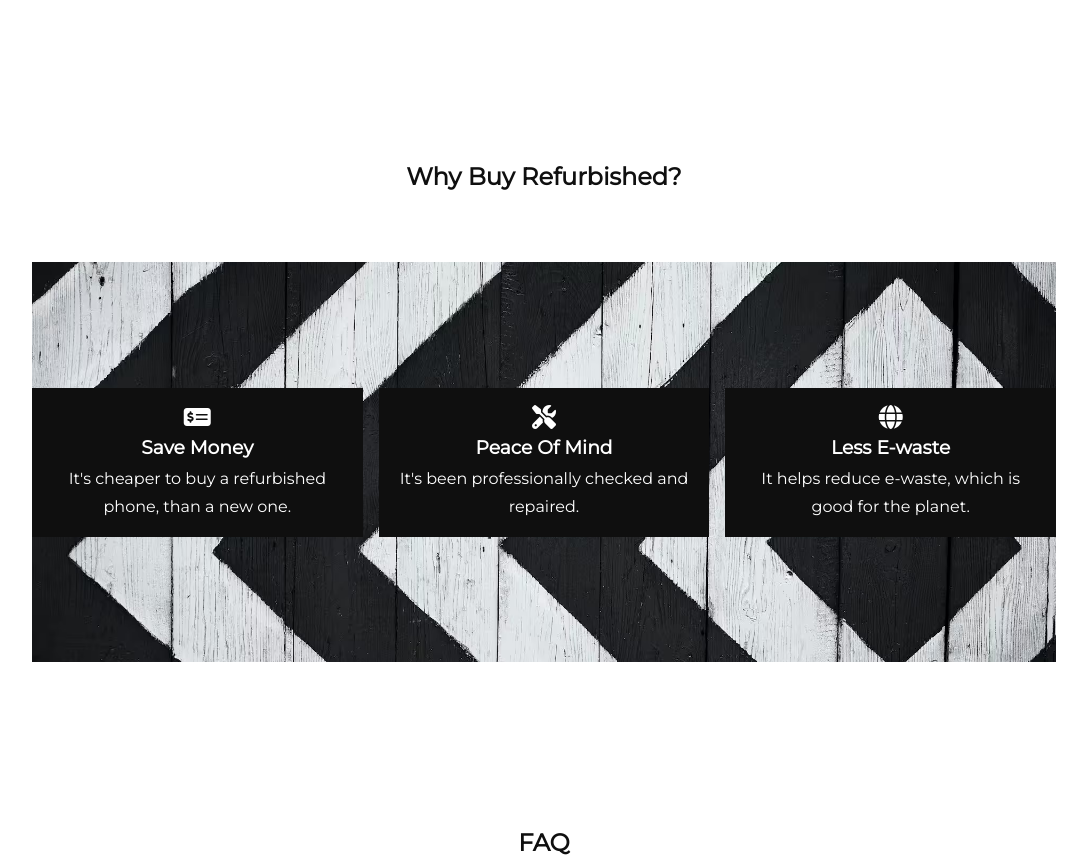
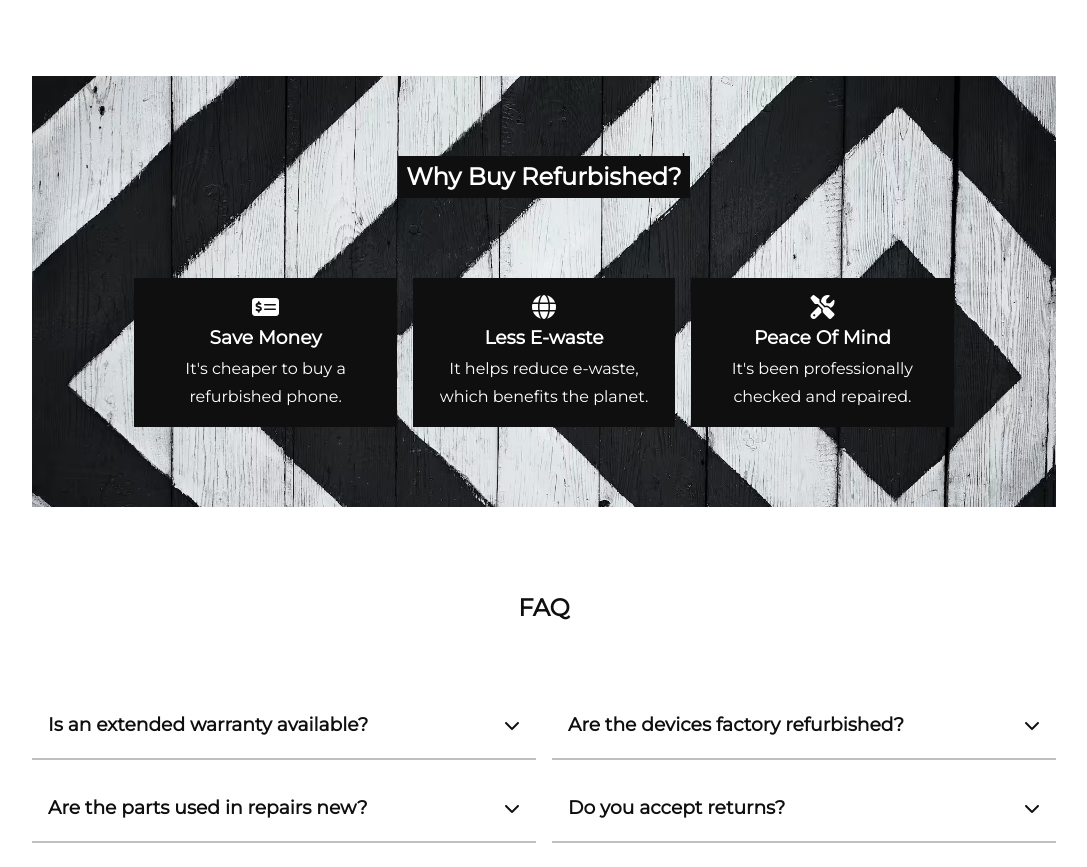
Before and after one commit to cgathua/mockup2, a plain HTML site: page index.html in a window 1280 px wide. Shown: the part 1281-2148 px from the top of the page, without its empty margins (96-1183 px from the left). Drawn offline with Linux system fonts and the light colour scheme.

Commit message:
edit: files

```diff
--- a/index.html
+++ b/index.html
@@ -138,19 +138,19 @@
             <article class="refurb">
                 <i class="fa-solid fa-money-check-dollar fa-xl" aria-hidden="true"></i>
                 <h3 class="text">Save Money</h3>
-                <p class="p-text">It's cheaper to buy a refurbished phone, than a new one.</p>
+                <p class="p-text">It's cheaper to buy a refurbished phone.</p>
             </article>
             <!--END OF FIRST ARTICLE-->
+            <article class="refurb">
+                <i class="fa-solid fa-globe fa-xl" aria-hidden="true"></i>
+                <h3 class="text">Less E-waste</h3>
+                <p class="p-text">It helps reduce e-waste, which benefits the planet.</p>
+            </article>
+            <!--END OF SECOND ARTICLE-->
             <article class="refurb">
                 <i class="fa-solid fa-screwdriver-wrench fa-xl" aria-hidden="true"></i>
                 <h3 class="text">Peace Of Mind</h3>
                 <p class="p-text">It's been professionally checked and repaired.</p>
-            </article>
-            <!--END OF SECOND ARTICLE-->
-            <article class="refurb">
-                <i class="fa-solid fa-globe fa-xl" aria-hidden="true"></i>
-                <h3 class="text">Less E-waste</h3>
-                <p class="p-text">It helps reduce e-waste, which is good for the planet.</p>
             </article>
             <!--END OF THIRD ARTICLE-->
         </div>
@@ -229,8 +229,8 @@
             <form action="contact-form" method="post" class="form">
                 <fieldset>
                     <legend>
-                        <label id="first name"> First Name <input type="text" name="First Name" placeholder="First Name" aria-labelledby="first name" required></label>
-                        <label id="last name"> Last Name <input type="text" name="Last Name" placeholder="Last Name" aria-labelledby="last name" required></label>
+                        <label id="official name"> First Name <input type="text" name="First Name" placeholder="First Name" aria-labelledby="official name" required></label>
+                        <label id="legal name"> Last Name <input type="text" name="Last Name" placeholder="Last Name" aria-label="legal name" required></label>
                         <label id="email"> Email <input type="email" name="Email Address" placeholder="Enter Your Email" aria-labelledby="email" required></label>
                     </legend>
                 </fieldset>
--- a/style.css
+++ b/style.css
@@ -5,7 +5,7 @@
     --secondary-color: #0F0F0F;
     --tertiary-color: #575757;
     --alternate-color: #FFFFFF;
-    --active-color: #A32B0A;
+    --active-color: #2E2EFF;
     --desktop-container: 80%;
     --mobile-container: 90%;
     --transition: all 0.3s linear;
@@ -216,23 +216,36 @@ section[id="phones"] h3 {
 /* END OF PHONES STYLING */
 
 
-section[id="refurbished"] .container {
+section[id="refurbished"] {
     background-image: url("images/pexels-david-bartus-963278.avif");
     background-color: var(--alternate-color);
-    height: 50vh;
+    height: 100%;
+    width: 80%;
     background-position: center;
     background-repeat: no-repeat;
     background-size: cover;
+    align-items: center;
+    margin: 0 auto;
 }
 
 section[id="refurbished"] .text, .p-text, .fa-money-check-dollar,
-.fa-screwdriver-wrench, .fa-globe {
+.fa-screwdriver-wrench, .fa-globe{
     color: var(--alternate-color);
 }
 
+section[id="refurbished"] h2 {
+    background-color: var(--secondary-color);
+    color: var(--alternate-color);
+    max-width: fit-content;
+    padding: 0 0.5rem;
+    margin: 0 auto;
+    margin-bottom: 5rem;
+
+}
 section[id="refurbished"] .container {
     display: grid;
-    grid-template-columns: repeat(3, 1fr);
+    grid-template-columns: minmax(min-content, 1fr)
+    minmax(min-content, 1fr) minmax(min-content, 1fr);
     gap: 1rem;
     align-items: center;
 }
@@ -241,6 +254,7 @@ article[class="refurb"] {
     padding: 1rem;
     background-color: var(--secondary-color);
     text-align: center;
+    align-items: center;
 }
 /* END OF REFURBISHED STYLING */
 
@@ -471,8 +485,9 @@ ul[class="footer-legal-items"] li {
 
 @media screen and (max-width: 600px) {
     section{
-        padding: 8rem 0;
+        padding: 5rem 0;
     }
+
     section[id="home"] .container {
         grid-template-columns:  minmax(min-content, 1fr);
     }
```
